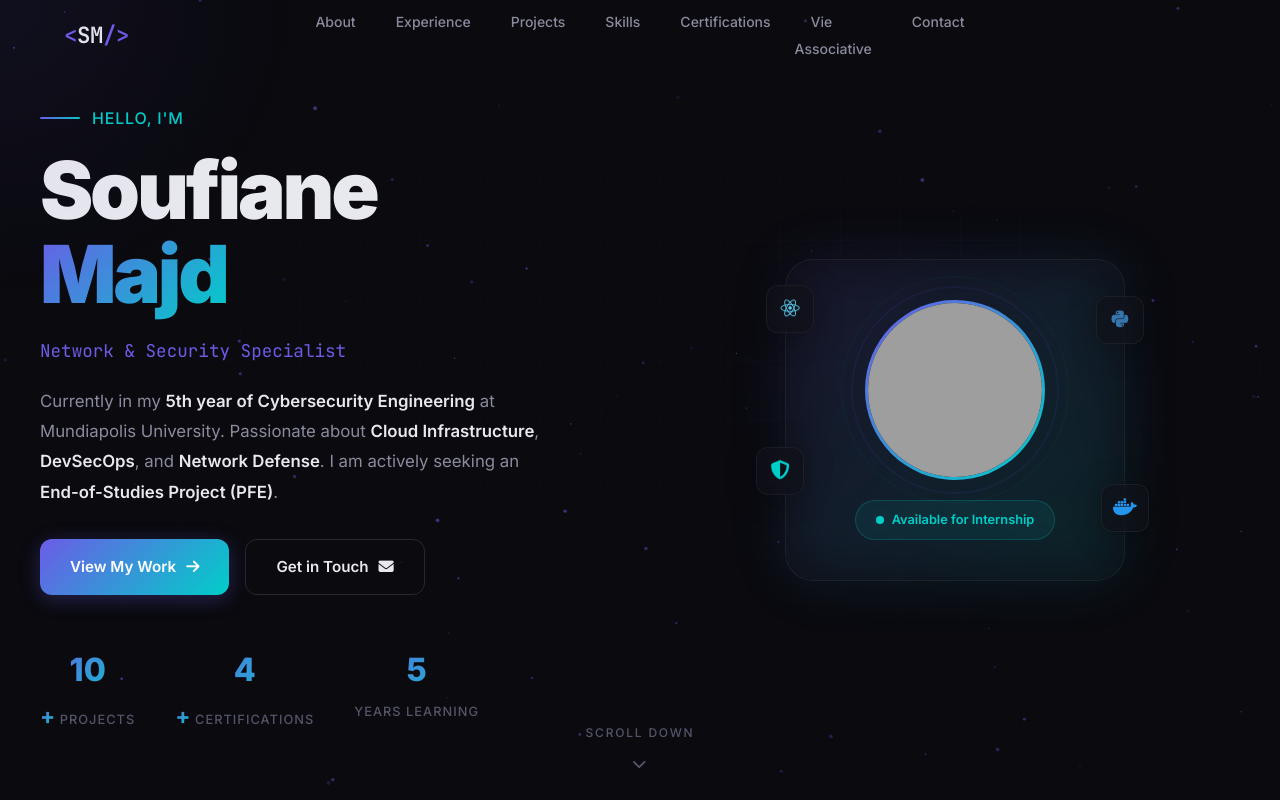
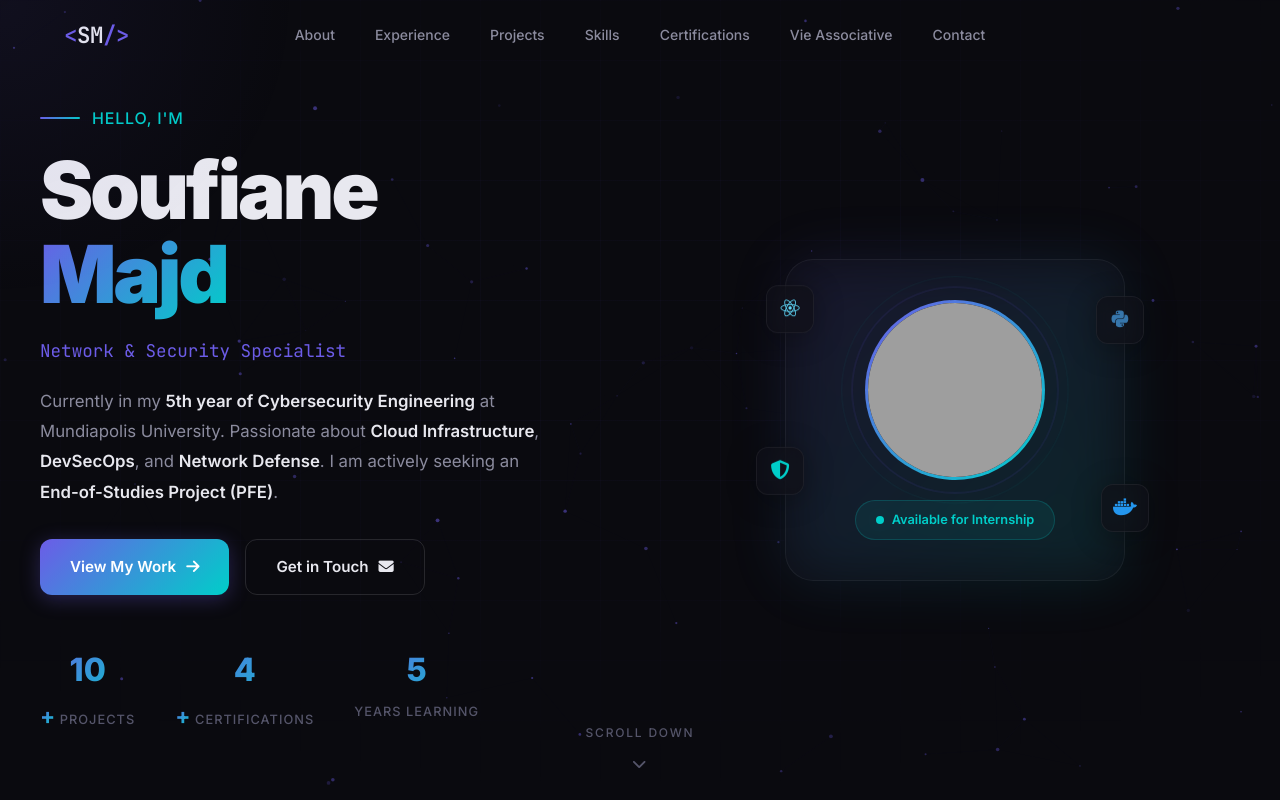
Before and after one commit to SoufianeMajd/Portfolio, a website: page public/index.html in a window 1280 px wide. Shown: the top 800 px of the page. Drawn offline with Linux system fonts and the light colour scheme; grey boxes are pictures that could not be loaded.

Commit message:
Keep Vie Associative on a single line

```diff
--- a/public/index.html
+++ b/public/index.html
@@ -35,7 +35,7 @@
                 <li><a href="#projects" class="nav-link" data-section="projects">Projects</a></li>
                 <li><a href="#skills" class="nav-link" data-section="skills">Skills</a></li>
                 <li><a href="#certifications" class="nav-link" data-section="certifications">Certifications</a></li>
-                <li><a href="#campus-life" class="nav-link" data-section="campus-life">Vie Associative</a></li>
+                <li><a href="#campus-life" class="nav-link" data-section="campus-life" style="white-space: nowrap;">Vie Associative</a></li>
                 <li><a href="#contact" class="nav-link" data-section="contact">Contact</a></li>
             </ul>
             <button class="nav-toggle" id="navToggle" aria-label="Toggle navigation">
```
